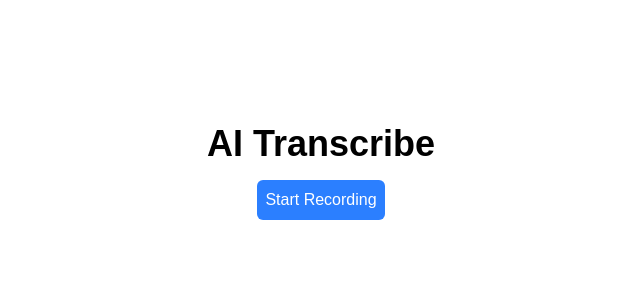
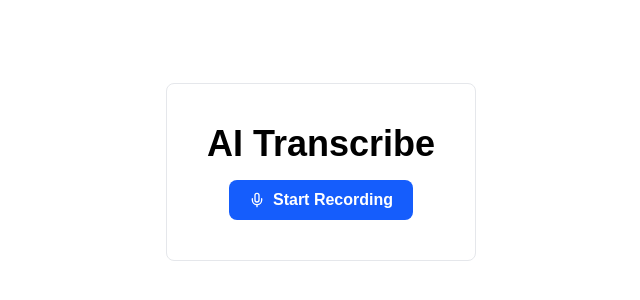
Before and after one commit to ifindev/ai-transcribe, a Next.js app: page / in a window 1280 px wide. Shown: the part 228-528 px from the top of the page, without its empty margins (319-959 px from the left). Built offline with nearby package versions, Linux system fonts and the light colour scheme.

Commit message:
feat: enhance audio recording functionality with playback and reset options

```diff
--- a/src/app/page.tsx
+++ b/src/app/page.tsx
@@ -1,24 +1,35 @@
 'use client';
 
+import { Mic, Recycle, RotateCcw, StopCircle } from 'lucide-react';
 import { useRef, useState } from 'react';
 
 export default function Home() {
     const [isRecording, setIsRecording] = useState(false);
+    const [recordedAudioUrl, setRecordedAudioUrl] = useState<string | null>(null);
+
     const audioChunksRef = useRef<Blob[]>([]);
     const mediaRecorderRef = useRef<MediaRecorder | null>(null);
 
     const handleStartRecording = async () => {
+        setRecordedAudioUrl(null);
+        audioChunksRef.current = [];
+
         const stream = await navigator.mediaDevices.getUserMedia({ audio: true });
 
         const mediaRecorder = new MediaRecorder(stream);
         mediaRecorderRef.current = mediaRecorder;
-        audioChunksRef.current = [];
 
         mediaRecorder.addEventListener('dataavailable', (event) => {
             if (event.data.size > 0) {
                 audioChunksRef.current.push(event.data);
                 console.log('Chunk:', event.data);
             }
+        });
+
+        mediaRecorder.addEventListener('stop', () => {
+            const audioBlob = new Blob(audioChunksRef.current, { type: 'audio/webm' });
+            const audioUrl = URL.createObjectURL(audioBlob);
+            setRecordedAudioUrl(audioUrl);
         });
 
         mediaRecorder.start(500);
@@ -32,15 +43,66 @@ export default function Home() {
         }
     };
 
+    const handleRecordAgain = () => {
+        setRecordedAudioUrl(null);
+        audioChunksRef.current = [];
+        setIsRecording(false);
+    };
+
     return (
         <div className="flex flex-col items-center justify-center h-screen gap-4">
-            <h1 className="text-4xl font-bold">AI Transcribe</h1>
-            <button
-                className="bg-blue-500 text-white p-2 rounded-md"
-                onClick={isRecording ? handleStopRecording : handleStartRecording}
-            >
-                {isRecording ? 'Stop Recording' : 'Start Recording'}
-            </button>
+            <div className="flex flex-col items-center justify-center gap-4 bg-white rounded-lg p-10 border border-gray-200">
+                <h1 className="text-4xl font-bold">AI Transcribe</h1>
+
+                {isRecording && (
+                    <div className="flex items-center space-x-1">
+                        <div className="w-3 h-3 bg-red-500 rounded-full animate-pulse" />
+                        <span className="text-sm text-gray-600">Recording...</span>
+                    </div>
+                )}
+
+                {!recordedAudioUrl && (
+                    <button
+                        onClick={isRecording ? handleStopRecording : handleStartRecording}
+                        className={`flex items-center gap-2 px-5 py-2 rounded-lg font-semibold text-white ${
+                            isRecording
+                                ? 'bg-red-600 hover:bg-red-700'
+                                : 'bg-blue-600 hover:bg-blue-700'
+                        }`}
+                    >
+                        {isRecording ? (
+                            <>
+                                <StopCircle className="w-4 h-4" />
+                                Stop Recording
+                            </>
+                        ) : (
+                            <>
+                                <Mic className="w-4 h-4" />
+                                Start Recording
+                            </>
+                        )}
+                    </button>
+                )}
+
+                {recordedAudioUrl && (
+                    <>
+                        <div className="space-y-4">
+                            <audio src={recordedAudioUrl} controls />
+                            <p className="text-gray-600">
+                                {!document.createElement('audio').canPlayType('audio/webm') &&
+                                    'Your browser does not support the audio element.'}
+                            </p>
+                        </div>
+                        <button
+                            className="bg-blue-500 text-white font-semibold p-2 rounded-md flex items-center gap-2"
+                            onClick={handleRecordAgain}
+                        >
+                            <RotateCcw className="w-4 h-4" />
+                            Record Again
+                        </button>
+                    </>
+                )}
+            </div>
         </div>
     );
 }
```
